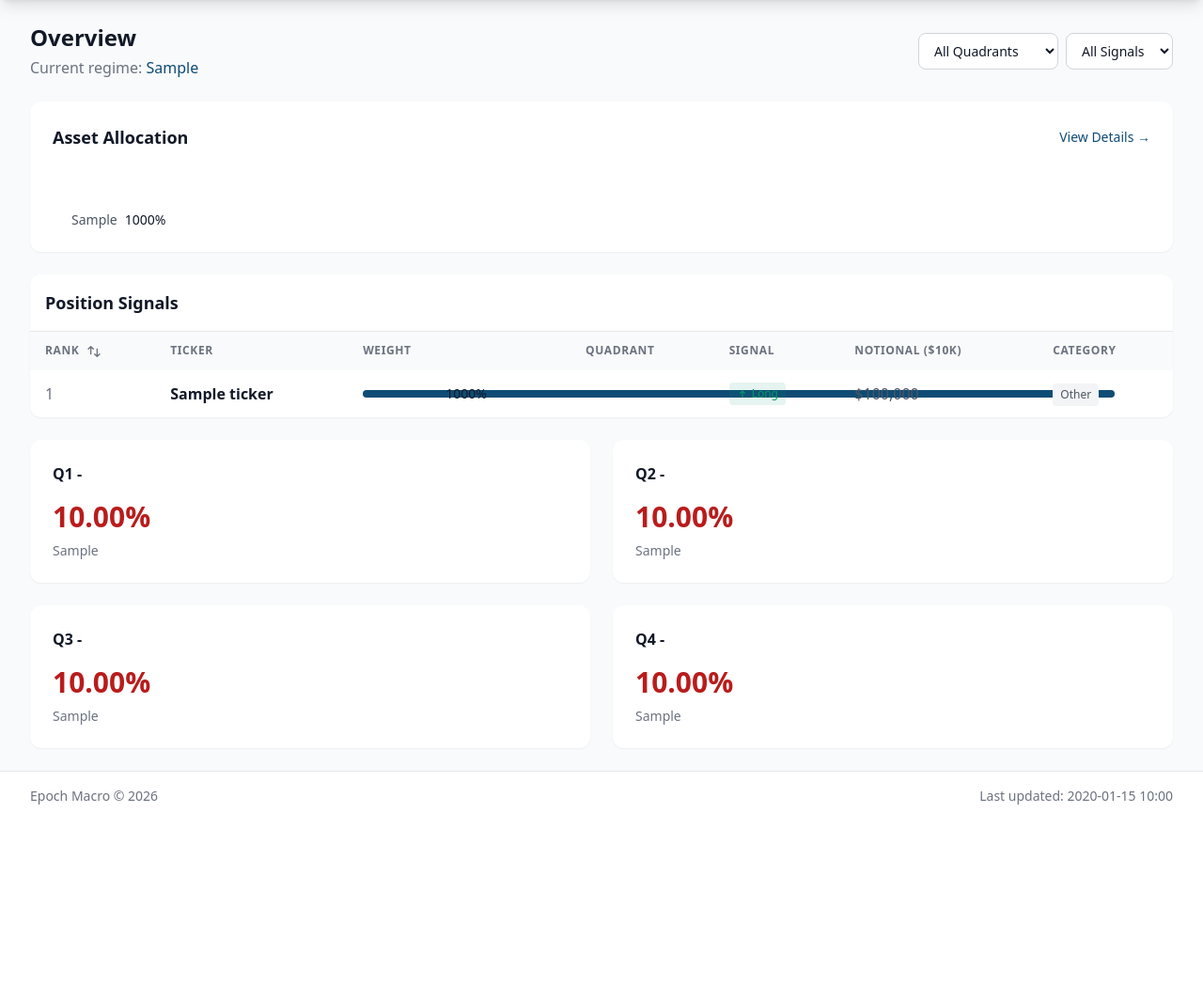
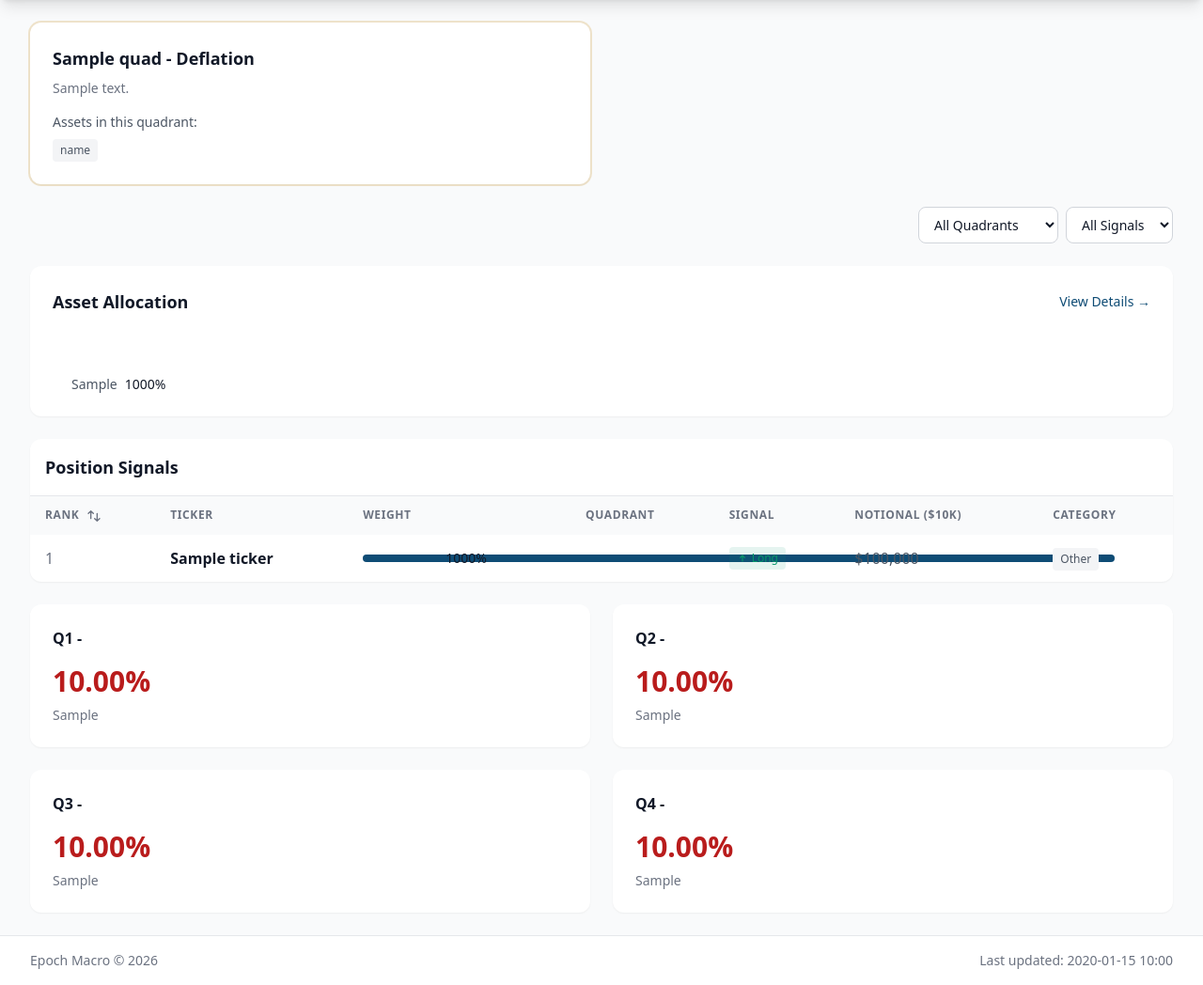
Before and after one commit to jwos1233/macro_dashboard.py, a FastAPI app: template app/templates/dashboard/signals.html in a window 1280 px wide. Shown: the part 64-1112 px from the top of the page at 94% size. Before the commit the page ends 920 px from the top, so only its background shows below. Run offline with FastAPI, Linux system fonts and the light colour scheme; the template is opened without the code that fills it: most values are stand-ins (such as "Sample title", 1, 10 or a date in 2020); some libraries are stand-ins or nearby versions.

Commit message:
Replace signals page summary cards with asset allocation bar
- Add active quadrant boxes at top of Overview showing assets in each quadrant
- Move filter controls below quadrant boxes
- Pass quad_allocations to overview template

```diff
--- a/app/routes/dashboard.py
+++ b/app/routes/dashboard.py
@@ -234,6 +234,7 @@ async def overview(request: Request):
         "all_positions": all_positions,
         "ticker_quads": ticker_quads,
         "quad_descriptions": QUADRANT_DESCRIPTIONS,
+        "quad_allocations": QUAD_ALLOCATIONS,
     })
 
 
--- a/app/templates/dashboard/signals.html
+++ b/app/templates/dashboard/signals.html
@@ -4,17 +4,31 @@
 
 {% block content %}
 <div class="space-y-6">
-    <!-- Header -->
-    <div class="flex flex-col sm:flex-row justify-between items-start sm:items-center gap-4">
-        <div>
-            <h1 class="text-2xl font-bold text-gray-900 dark:text-white">Overview</h1>
-            <p class="text-gray-500 dark:text-gray-400 mt-1">
-                Current regime: <span class="font-medium text-navy dark:text-gold">{{ signals.current_regime }}</span>
+    <!-- Active Quadrants Header -->
+    <div class="grid grid-cols-1 md:grid-cols-2 gap-6">
+        {% for quad in signals.top_quadrants %}
+        <div class="bg-white dark:bg-gray-800 rounded-xl shadow-sm p-6 ring-2 ring-gold/30">
+            <h3 class="text-lg font-semibold text-gray-900 dark:text-white mb-2">
+                {{ quad }} - {% if quad == 'Q1' %}Goldilocks{% elif quad == 'Q2' %}Reflation{% elif quad == 'Q3' %}Stagflation{% else %}Deflation{% endif %}
+            </h3>
+            <p class="text-sm text-gray-500 dark:text-gray-400 mb-4">
+                {{ quad_descriptions[quad] }}
             </p>
+
+            <div class="text-sm text-gray-600 dark:text-gray-300">
+                <div class="font-medium mb-2">Assets in this quadrant:</div>
+                <div class="flex flex-wrap gap-2">
+                    {% for ticker in quad_allocations[quad].keys() %}
+                    <span class="px-2 py-1 bg-gray-100 dark:bg-gray-700 rounded text-xs">{{ ticker }}</span>
+                    {% endfor %}
+                </div>
+            </div>
+        </div>
+        {% endfor %}
     </div>
 
     <!-- Filter Controls -->
-        <div class="flex gap-2">
+    <div class="flex justify-end gap-2">
         <select id="quadFilter" onchange="filterTable()"
                 class="px-3 py-2 rounded-lg border border-gray-300 dark:border-gray-600 bg-white dark:bg-gray-700 text-gray-900 dark:text-white text-sm">
             <option value="all">All Quadrants</option>
@@ -30,7 +44,6 @@
             <option value="long">Long Only</option>
             <option value="neutral">Neutral</option>
         </select>
-        </div>
     </div>
 
     <!-- Asset Allocation Bar -->
```
Lines whose indentation alone changed are shown as unchanged.
